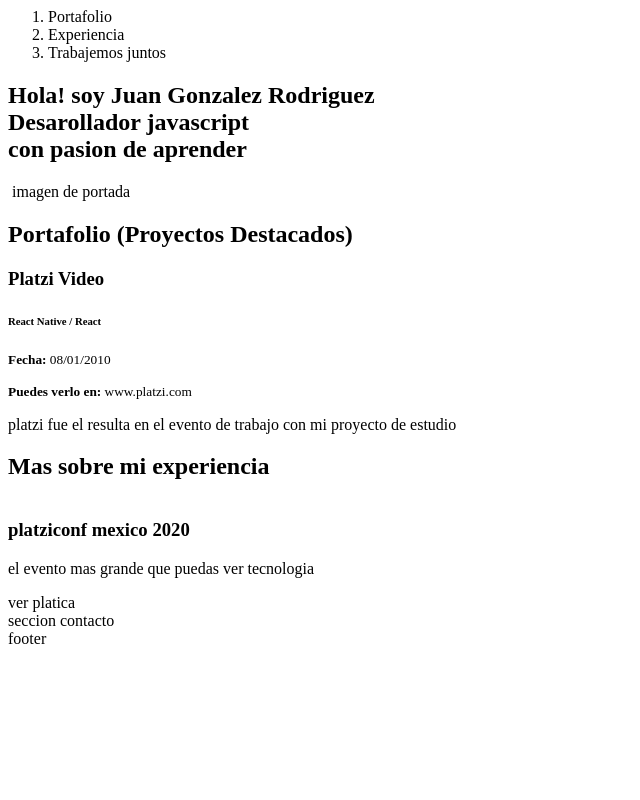
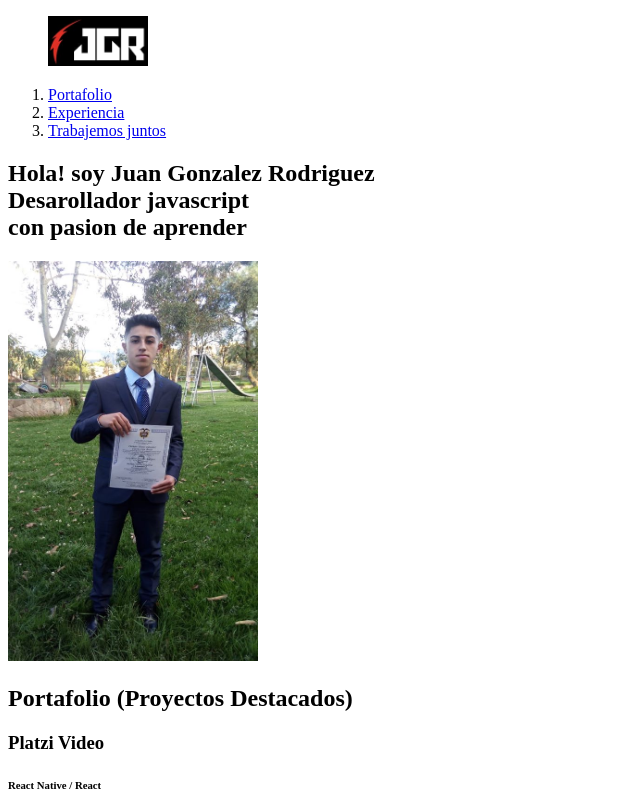
Before and after one commit to Juangrcode/desarrollo-web, a plain HTML site: page index.html in a window 1280 px wide. Shown: the top 800 px of the page, without its empty margins (0-640 px from the left). Drawn offline with Linux system fonts and the light colour scheme.

Commit message:
atributos html

```diff
--- a/index.html
+++ b/index.html
@@ -1,29 +1,36 @@
-<!<!DOCTYPE html>
-<html>
+<!DOCTYPE html>
+<html lang="es">
   <head>
+    <meta charset="UTF-8"/>
     <title>Juan Gonzalez</title>
+    <link rel="icon" type="imagenes/jpeg" href="imagenes/logo.jpeg" />
   </head>
   <body>
     <header>
+      <div>
+        <figure>
+          <img src="imagenes/logojuan.jpeg" width="100" height="50" alt="file:///home/juanda1803/Platzi/Education_proyects/Online-web-development/index.html" alt="imagen principal del sitio">
+        </figure>
       <nav>
         <ol>
           <li>
-            <a>Portafolio</a>
+            <a href="#">Portafolio</a>
           </li>
           <li>
-            <a>Experiencia</a>
+            <a href="#">Experiencia</a>
           </li>
           <li>
-            <a>Trabajemos juntos</a>
+            <a href="#">Trabajemos juntos</a>
           </li>
         </ol>
       </nav>
+    </div>
     </header>
     <section>
         <h1>
           Hola! soy <strong>Juan Gonzalez Rodriguez</strong> <br> Desarollador <strong>javascript</strong> <br> con pasion de <strong>aprender</strong>
         </h1>
-        <img> imagen de portada
+        <img src="imagenes/photojuan.jpg" width="250" height="400">
     </section>
     <section>
       <h2>Portafolio (Proyectos Destacados)</h2>
@@ -33,13 +40,14 @@
           <p><small><strong>Fecha:</strong> 08/01/2010</small></p>
           <p><small><strong>Puedes verlo en:</strong> www.platzi.com</small></p>
           <p>platzi fue el resulta en el evento de trabajo con mi proyecto de estudio</p>
+          <img src="imagenes/hanna.jpeg" width="350">
         </article>
     </section>
     <section>
       <h2>Mas sobre mi experiencia</h2>
         <article>
           <figure>
-            <img>
+            <img src="imagenes/hult.jpeg" width="250">
           </figure>
           <h3>platziconf mexico 2020</h3>
           <p>el evento mas grande que puedas ver tecnologia</p>
```
Also changed, not shown: imagenes/hanna.jpeg (added), imagenes/hult.jpeg (added), imagenes/logo.jpeg (added), imagenes/logojgr.jpeg (added), imagenes/logojuan.jpeg (added), imagenes/photojuan.jpg (added).
